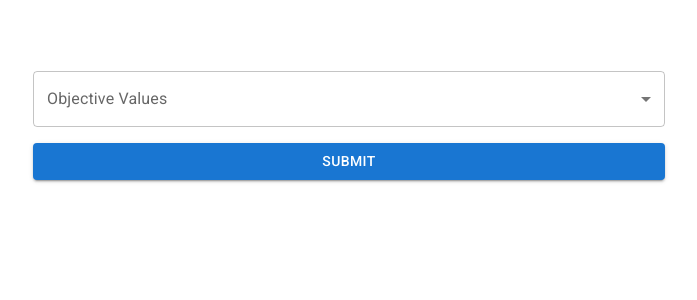
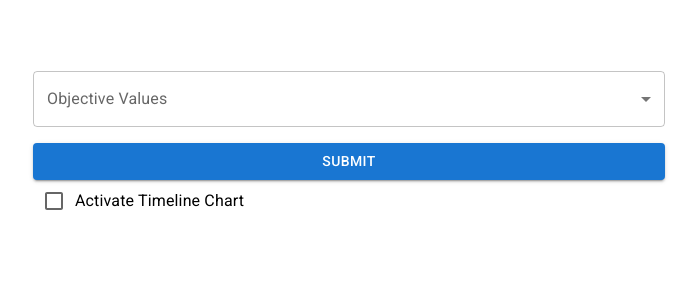
Before and after one commit to leonardKleber/react-optimization-frontend, a React (Create React App) app in the folder react/: page / in a window 1280 px wide. Shown: the top 300 px of the page, without its empty margins (291-988 px from the left). Built offline with nearby package versions, Linux system fonts and the light colour scheme.

Commit message:
Add timeline chart settings

```diff
--- a/react/src/components/evaluation_view/EvaluationView.jsx
+++ b/react/src/components/evaluation_view/EvaluationView.jsx
@@ -11,6 +11,7 @@ import OutlinedInput from '@mui/material/OutlinedInput';
 
 import ScatterChart from './ScatterChart';
 import ErrorMessage from '../ErrorMessage';
+import TimelineChart from './TimelineChart';
 
 const OBJECTIVE_VALUES = [
   {val: 0, text: 'Makespan'},
@@ -112,7 +113,10 @@ function EvaluationView(props) {
             paddingLeft: '25%'
           }}
         >
-          <ScatterChart values={submittedValues}/>
+          <Stack spacing={2}>
+            <ScatterChart values={submittedValues}/>
+            <TimelineChart/>
+          </Stack>
         </Box>
       </React.Fragment>
     )
@@ -120,6 +124,16 @@ function EvaluationView(props) {
     return(
       <React.Fragment>
         { render_input_field() }
+        <Box
+          sx={{
+            width: '50%',
+            paddingLeft: '25%'
+          }}
+        >
+          <Stack spacing={2}>
+            <TimelineChart/>
+          </Stack>
+        </Box>
       </React.Fragment>
     )
   }
--- /dev/null
+++ b/react/src/components/evaluation_view/TimelineChart.jsx
@@ -0,0 +1,91 @@
+import React, { useState } from 'react';
+
+import Checkbox from '@mui/material/Checkbox';
+import TextField from '@mui/material/TextField';
+import FormControlLabel from '@mui/material/FormControlLabel';
+import Button from '@mui/material/Button'
+
+function TimelineChart(props) {
+  const [activated, setActivated] = useState(false);
+  const [numberValues, setNumberValues] = useState(0);
+  const [tardiness, setTardiness] = useState(false);
+
+  const handleActivationChange = (event) => {
+    setActivated(event.target.checked);
+  }
+
+  const handleNumberChange = (event) => {
+    setNumberValues(event.target.value);
+  }
+
+  const handleTardinessChange = (event) => {
+    setTardiness(event.target.checked);
+  }
+
+  function submit_values() {
+    console.log(numberValues);
+    console.log(tardiness);
+  }
+
+  // Defines the structure of the checkbox to activate the timeline settings.
+  function render_checkbox() {
+    return (
+      <React.Fragment>
+        <FormControlLabel
+          control={
+            <Checkbox
+              checked={activated}
+              onChange={handleActivationChange}
+            />
+          }
+          label="Activate Timeline Chart"
+        />
+      </React.Fragment>
+    )
+  }
+
+  // Defines the structure of the timeline settings.
+  function render_timeline_settings() {
+    return (
+      <React.Fragment>
+        <TextField
+          label="Number of Results"
+          type="number"
+          onChange={handleNumberChange}
+        />
+        <FormControlLabel
+          control={
+            <Checkbox
+              checked={tardiness}
+              onChange={handleTardinessChange}
+            />
+          }
+          label="Only with Tardiness"
+        />
+        <Button
+          variant="contained"
+          onClick={submit_values}
+        >
+          Submit
+        </Button>
+      </React.Fragment>
+    )
+  }
+
+  if(activated === false) {
+    return (
+      <React.Fragment>
+        {render_checkbox()}
+      </React.Fragment>
+    )
+  } else {
+    return (
+      <React.Fragment>
+        {render_checkbox()}
+        {render_timeline_settings()}
+      </React.Fragment>
+    )
+  }
+}
+
+export default TimelineChart;
```
